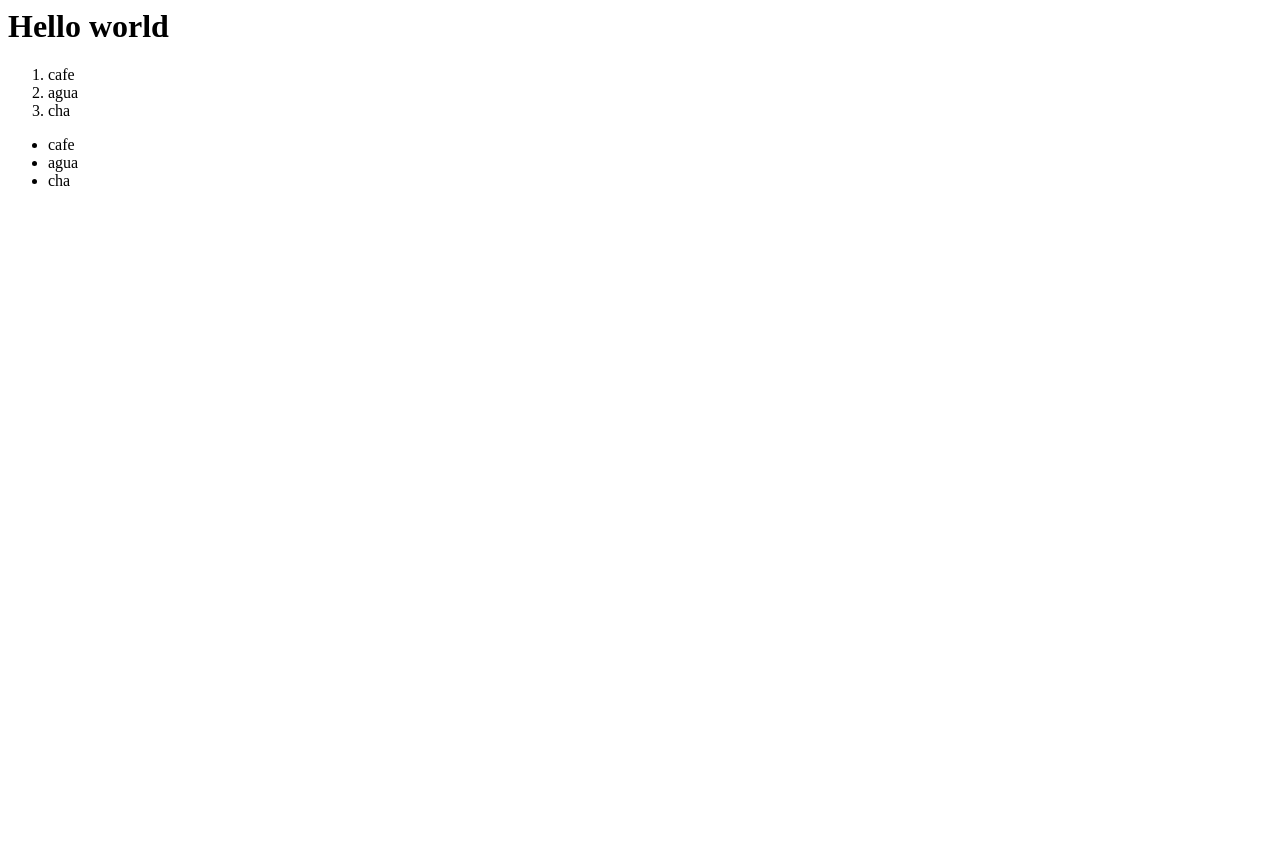
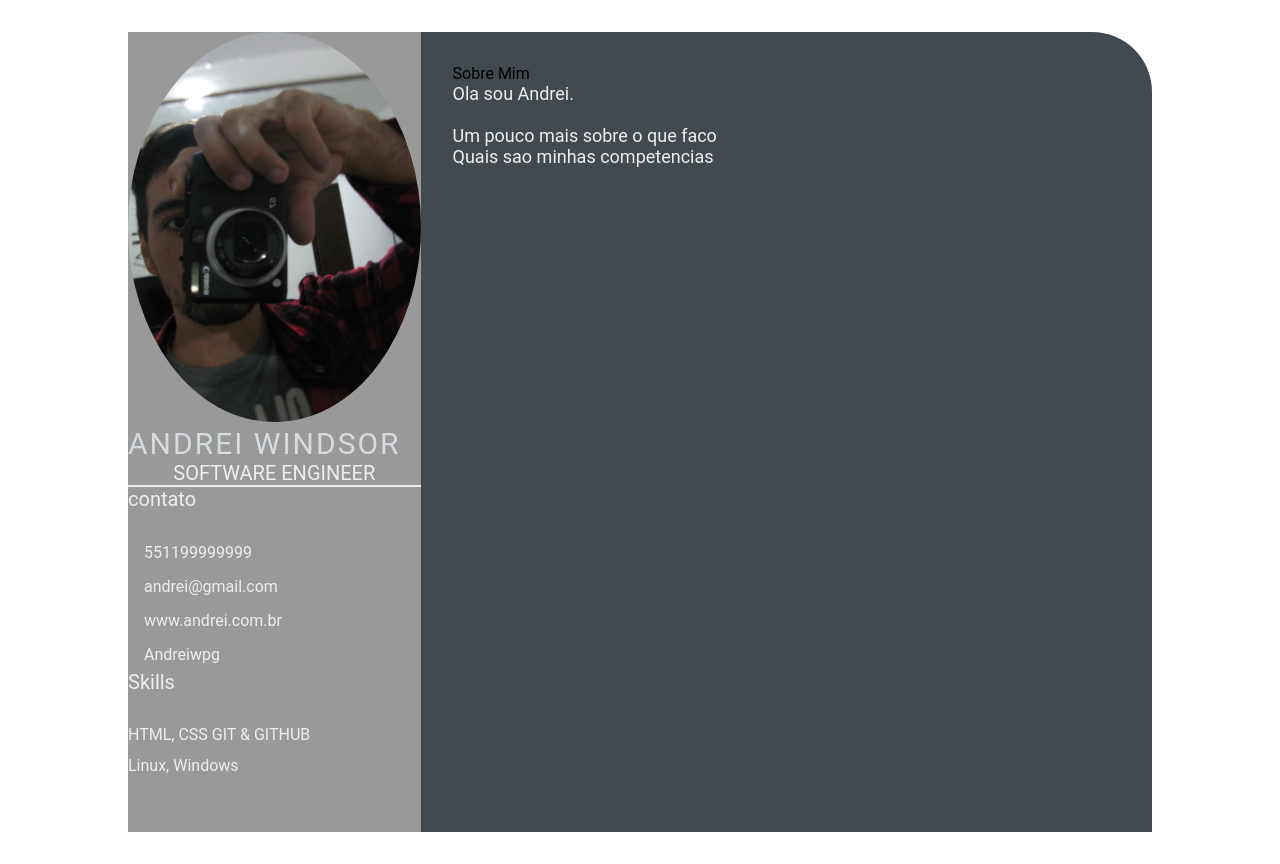
Before and after one commit to Andreiwpg/andreiwpg.github.io, a plain HTML site: page index.html in a window 1280 px wide. Before the commit the page ends 800 px from the top, so only its background shows below. Drawn offline with Linux system fonts and the light colour scheme.

Commit message:
https://github.com/Andreiwpg/andreiwpg.github.io.git

```diff
--- /dev/null
+++ b/Style.css
@@ -0,0 +1,103 @@
+* {
+    margin: 0;
+    padding: 0;
+    box-sizing: border-box;
+    list-style: none;
+    font-family: 'Roboto', sans-serif;
+}
+
+.resume-contents {
+    min-height: 100vh;
+    width: 80%;
+    margin: 2rem auto;
+    display: grid;
+    grid-template-columns: repeat(7, 1fr);
+}
+
+.left-section {
+    grid-column: span 2;
+    height: 100%;
+    background-color: #999999;
+}
+
+.right-section {
+    grid-column: span 5;
+    height: 100%;
+    background-color: #424a50;
+    border-radius: 0px 60px 0px 0px;
+}
+
+.left-section-contents{
+    padding: 2rem 2rem;
+}
+
+.profile {
+    width: 100%;
+    border-bottom: 2px solid #eeeeee;
+}
+
+.profile .profile-image {
+    width: 100%;
+    border-radius: 100%;
+}
+
+.name {
+    color: #D6DBDF;
+    font-size: 30px;
+    letter-spacing: 2px;
+    text-transform: uppercase;
+}
+
+.profession {
+    color: #eeeeee;
+    font-size: 20px;
+    text-transform: uppercase;
+    text-align: center;
+}
+
+/* .contact-info { border-bottom: 2px solid #1B2631; } */
+.left-title {
+    color: #eeeeee;
+    font-size: 20px;
+}
+
+.contact-info ul {
+    padding-top: 1.5rem;
+}
+
+.contact-info ul li,
+.references ul li {
+    padding: .4rem 0;
+    color: #eeeeee;
+}
+
+.contact-info ul li i,
+.references ul li i {
+    padding-right: 1rem;
+    font-size: 18px;
+    color: #eeeeee;
+}
+
+.skills ul {
+    padding-top: 1.5rem;
+}
+.skills ul li p {
+    padding: .4rem 0;
+    color: #eeeeee;
+}
+
+.right-section-contents {
+    padding: 2rem 2rem;
+}
+
+.right-title {
+    color: #eeeeee;
+}
+
+.gap {
+    padding-bottom: 2rem;
+}
+.about-me-contents {
+    font-size: 18px;
+    color: #eeeeee;
+}
--- a/index.html
+++ b/index.html
@@ -1,21 +1,56 @@
-<html>
-    <head>
-        <title>
-            Olá, eu sou o título
-        </title>
-    </head>
-    <body>
-        <h1>
-            Hello world
-        </h1>
-    </body>
-    <ol>
-        <li>cafe</li>
-        <li>agua</li>
-        <li>cha</li>
-    </ol>
-    <ul> <li>cafe</li>
-        <li>agua</li>
-        <li>cha</li>
-    </ul>
+<!DOCTYPE html>
+<html lang="en">
+<head>
+    <meta charset="UTF-8">
+    <meta http-equiv="X-UA-Compatible" content="IE=edge">
+    <meta name="viewport" content="width=device-width, initial-scale=1.0">
+    <title>Andrei Windsor CV</title>
+
+<link rel="stylesheet" href="Style.css">
+
+</head>
+<body>
+    <main class="resume-contents">
+        <section class="left-section">
+              <section class="left-section-content">
+                <div class="profile">
+                    <img class="profile-image" src="img/profile-image.jpeg" alt="profile -img">
+                    <p class="name">Andrei Windsor</p>
+                    <p class="profession">Software Engineer</p>
+                </div>
+                <div class="contact-info">
+                     <p class="left-title">contato</p>
+                     <ul>
+                             <li><i class="fa fa-phone"></i>551199999999</li>
+                             <li><i class="fa fa-envelope"></i>andrei@gmail.com</li>
+                             <li><i class="fa fa-globe"></i>www.andrei.com.br</li>
+                             <li><i class="fa fa-github"></i>Andreiwpg</li>
+                     </ul>
+                </div>
+                <div class="skills">
+                    <p class="left-title">Skills</p>
+                    <ul>
+                        <li><p>HTML, CSS GIT & GITHUB</p>
+                        </li>
+                        <li><p>Linux, Windows</p>
+                        </li>
+                    </ul>
+                </div>
+              </section>
+            </section>
+              <section class="right-section">
+                <div class="right-section-contents">
+                    <section class="about gap">
+                        <div class="right title">Sobre Mim</div>
+                        <p class="about-me-contents">
+                            Ola sou Andrei.<br>
+                            <br> Um pouco mais sobre o que faco
+                            <br> Quais sao minhas competencias
+
+                        </p>
+                    </section>
+              </div>
+              </section>
+            </main>
+</body>
 </html>
```
Also changed, not shown: img/profile-image.jpeg (added).
